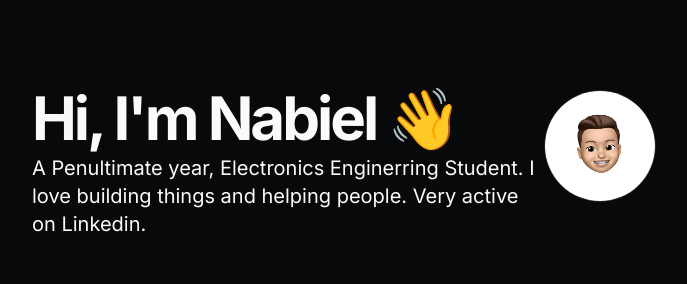
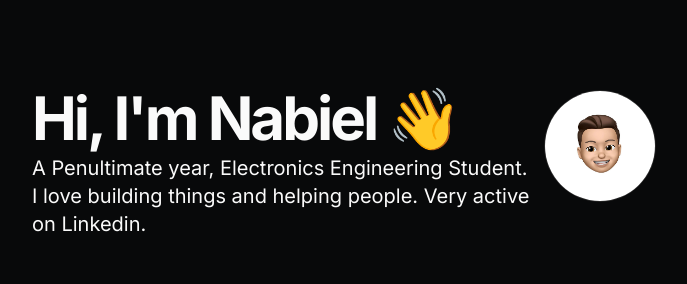
Before and after one commit to pmfcastilho/Portfolio, a Next.js app: page / in a window 1280 px wide. Shown: the top 284 px of the page, without its empty margins (296-983 px from the left). Built offline with nearby package versions, Linux system fonts and the light colour scheme.

Commit message:
Update resume.tsx

```diff
--- a/src/data/resume.tsx
+++ b/src/data/resume.tsx
@@ -9,7 +9,7 @@ export const DATA = {
   location: "Chennai, India",
   locationLink: "https://www.google.com/maps/place/Chennai",
   description:
-    "A Penultimate year, Electronics Enginerring Student. I love building things and helping people. Very active on Linkedin.",
+    "A Penultimate year, Electronics Engineering Student. I love building things and helping people. Very active on Linkedin.",
   summary:
     "Currently, I am pursuing a degree in Electronics and Communication at VIT Chennai, expected to graduate in 2026. In the past, [I have participated in over 10+ hackathons for fun](/#hackathons), [interned at Tech Giant SHARP](#experience), and [contributed to more than 25+ projects](#projects).",
   avatarUrl: "/me.png",
```
